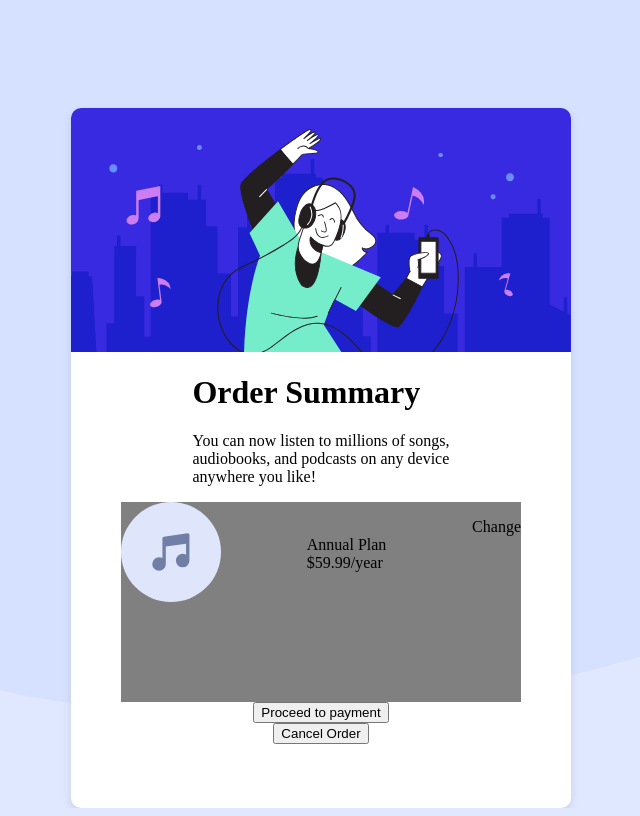
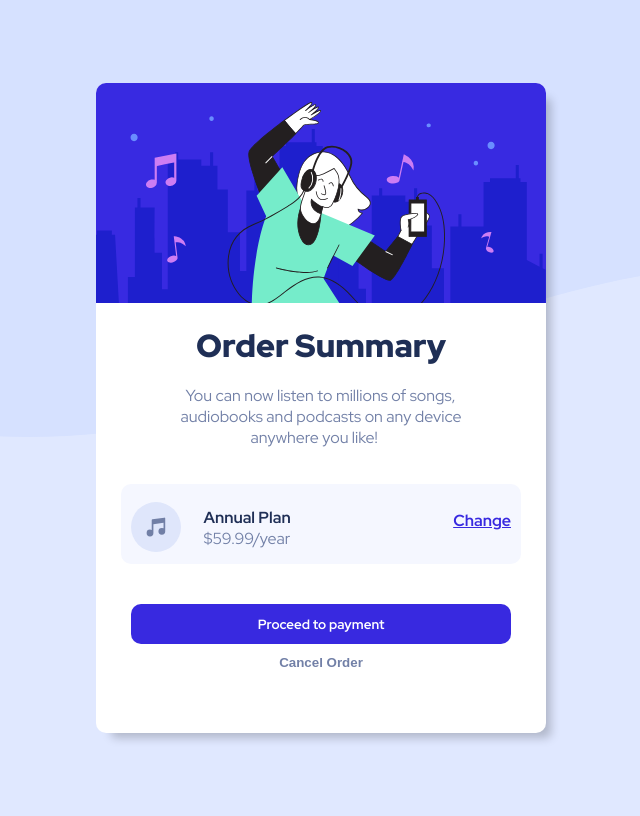
Before and after one commit to Shuayb-Dev/Order-Summary-Page, a plain HTML site: page index.html in a window 1280 px wide. Shown: the whole page, without its empty margins (319-959 px from the left). Drawn offline with Linux system fonts and the light colour scheme; files whose address does not match are found by name.

Commit message:
Finished Front end of order summary page

```diff
--- a/index.html
+++ b/index.html
@@ -1,52 +1,49 @@
 <!DOCTYPE html>
 <html lang="en">
 <head>
-    <meta charset="UTF-8" />
-    <meta name="viewport" content="width=device-width, initial-scale=1.0" />
-    <title>Order Summary</title>
-    <link rel="stylesheet" href="/style.css" />
-    <link rel="icon" type="icon/x-image" href="images/favicon-32x32.png" />
+    <meta charset="UTF-8">
+    <meta name="viewport" content="width=device-width, initial-scale=1.0">
+    <title>Order Summary Page</title>
+    <link rel="stylesheet" href="N:\My Pictures\Code\style.css"/>
+    <link rel="preconnect" href="https://fonts.googleapis.com">
+    <link rel="preconnect" href="https://fonts.gstatic.com" crossorigin>
+    <link href="https://fonts.googleapis.com/css2?family=Red+Hat+Display:ital,wght@0,300..900;1,300..900&display=swap" rel="stylesheet">
 </head>
 <body>
+
     <div class="Container">
-      <img
-        class="Image-One"
-        src="images/illustration-hero.svg"
-        alt="Image of woman enjoying music"
-      />
 
-      <div class="Text">
+        <img src="images/illustration-hero.svg" alt="Illustration of women listening to music"/>
+
         <h1>Order Summary</h1>
-        <p>
-          You can now listen to millions of songs,
+            <p class="box-one">
+            <span class="first-line"> You can now listen to millions of songs, </span>
             <br />
-          audiobooks, and podcasts on any device
+            audiobooks and podcasts
+            on any device
             <br />
-          anywhere you like!
+            <span class="last-line">anywhere you like!</span>
+            </p>
+
+            <div class="Banner">
+                <img class="item-one" src="images/icon-music.svg" alt="Musical Note Icon"/>
+                <p class="item-two">
+                    <span class="second-line">Annual Plan  </span>
+                        <br />
+                        $59.99/year
+                </p>
+
+                <p class="item-three">
+                    <span class="third-line">Change</span>
                 </p>
             </div>
 
-      <div class="Banner-One">
-        <img src="images/icon-music.svg" alt="music icon"/>
-        <p>
-        <br>Annual Plan
-      </br />
-      $59.99/year
-        </p>
-
-        <p class="Change-Button">
-          Change
-        </p>
+            <div class="Button-Container">
+            <button class="button-one">Proceed to payment</button>
+            <button class="button-two">Cancel Order</button>
             </div>
 
-        <button>
-          Proceed to payment
-        </button>
+    </div>
 
-        <button>
-          Cancel Order
-        </button>
-    </div>
 </body>
-
 </html>
--- a/style.css
+++ b/style.css
@@ -1,44 +1,140 @@
-body {
-  background-image: url(/images/pattern-background-desktop.svg);
+body{
+  display: flex;
+  align-items: center;
+  justify-content: center;
+  height: 100vh;
+  background-image: url(images/pattern-background-desktop.svg);
   background-repeat: no-repeat;
-  background-size: cover;
   background-color: hsl(225, 100%, 94%);
-  display: flex; /*Centers Components*/
-  justify-content: center;
-  align-items: center;
 }
 
-.Container {
+
+.Container{
   background-color: white;
-  width: 500px;
-  height: 700px;
-  display: flex; /* Use flexbox */
-  flex-direction: column; /* Stack children vertically */
-  justify-content: flex-start; /* Align children at the start of the container */
-  align-items: center; /* Center children horizontally */
-  box-shadow: 0 4px 8px rgba(0, 0, 0, 0.1); /* Optional: Add some shadow for better visual */
+  height:650px;
+  width:450px;
+  display: flex;
+  flex-direction: column;
+  justify-items: center;
+  align-items: center;
+  border-radius: 10px;
+  box-shadow: 10px 10px 10px -5px rgba(0,0,0,0.21);
+}
+
+.Container img{
+  width:100%;
+  border-radius:10px 10px 0px 0px;
+}
+
+.Container h1{
+  font-family: "Red Hat Display", sans-serif;
+  font-weight:900;
+  color:hsl(223, 47%, 23%);
+}
+
+.box-one{
   position: relative;
-  top: 100px;
+  bottom:20px;
+}
+
+.Container p{
+  font-family: "Red Hat Display", sans-serif;
+  font-weight:400;
+  color:hsl(224, 23%, 55%);
+  text-align: justify;
+
+}
+
+.first-line {
+  position: relative;
+  left:5px;
+}
+
+.last-line{
+  position: relative;
+  left:70px;
+}
+
+.Banner{
+  display: flex;
+  flex-direction: row;
+  background-color: hsl(225, 100%, 98%);
+  height:80px;
+  width:400px;
+  justify-content: space-between;
   border-radius: 10px;
 }
 
-.Container img {
+.Banner img{
   position: relative;
-  bottom: 50;
-  width: 100%;
-  border-radius: 10px 10px 0px 0px;
+  top:8px;
+  height:50px;
+  width:50px;
 }
 
-.Banner-One {
-  display: flex;
-  flex-direction: row;
-  justify-content: space-between;
-  height: 200px;
-  width: 400px;
-  background-color: gray;
+.item-one, .item-two, .item-three{
+  padding:10px;
 }
 
-.Banner-One img {
-  height: 100px;
-  width: 100px;
+.item-two{
+  position: relative;
+  right:70px;
+  bottom:3px;
 }
+
+.third-line{
+  text-decoration: underline;
+  color:hsl(245, 75%, 52%);
+  font-weight: 700;
+  transition-duration: 0.5s;
+  cursor: pointer;
+}
+
+.third-line:hover{
+  color:#766cf1;
+}
+
+.second-line{
+  font-weight:700;
+  color:hsl(223, 47%, 23%);
+}
+
+.Button-Container{
+  position: relative;
+  top:30px;
+  display: flex;
+  flex-direction: column;
+}
+
+.button-one{
+  margin:10px;
+  color:white;
+  background-color: hsl(245, 75%, 52%);
+  height:40px;
+  width:380px;
+  border-style: none;
+  font-family: "Red Hat Display", sans-serif;
+  font-weight:700;
+  border-radius: 10px;
+  cursor:pointer;
+  transition: ease-in-out;
+  transition-duration: 0.5s;
+}
+
+.button-one:hover{
+  background-color:#766cf1;
+}
+
+.button-two{
+  color:hsl(224, 23%, 55%);
+  background-color: white;
+  border-style:none;
+  font-weight:700;
+  cursor:pointer;
+  transition: ease-in-out;
+  transition-duration: 0.5s;
+}
+
+.button-two:hover{
+  color:hsl(223, 47%, 23%);
+}
```
Lines whose indentation alone changed are shown as unchanged.
